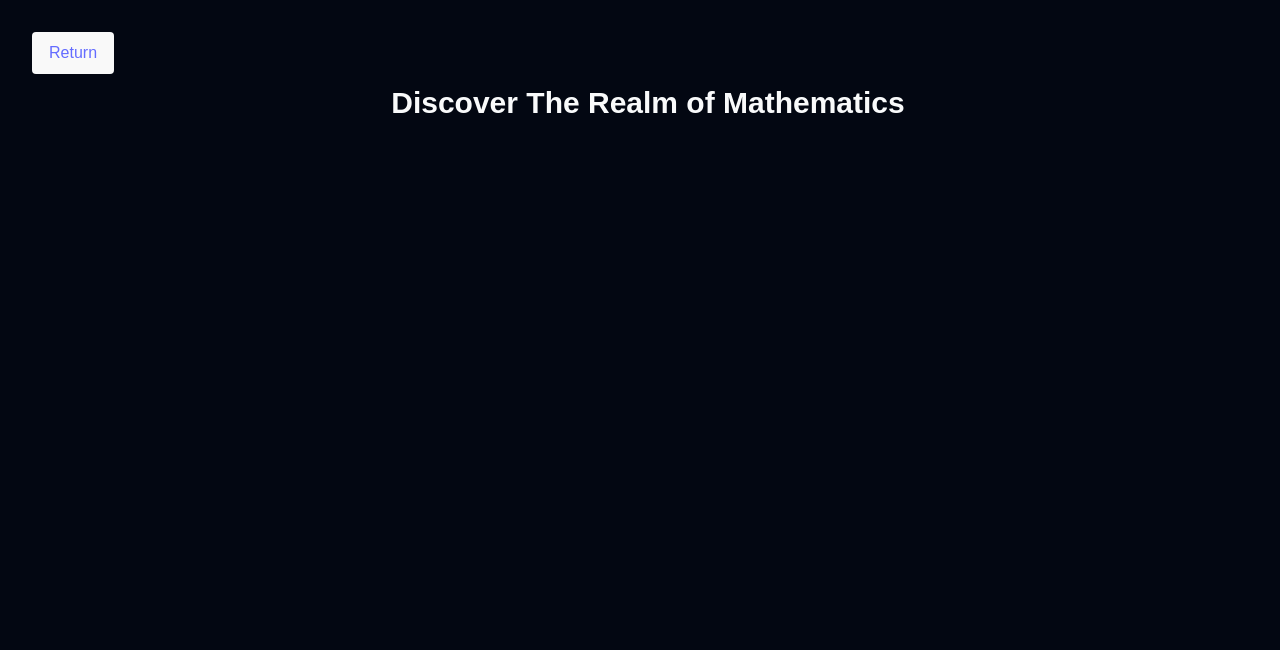
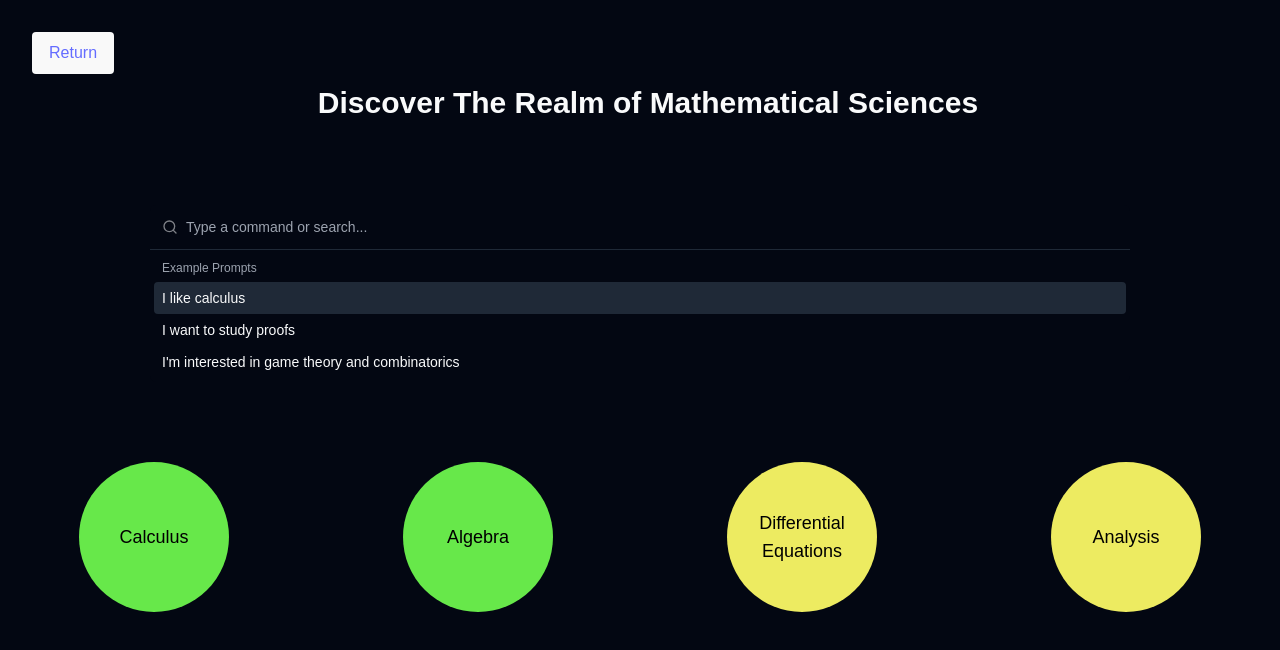
Before and after one commit to 49M/Pathway_App, a Next.js app in the folder Pathway-Next/pathway-next/: page /mathpath in a window 1280 px wide. Shown: the top 650 px of the page. Built offline with nearby package versions, Linux system fonts and the light colour scheme.

Commit message:
Created template for Math and Life Science front page with bubbles

```diff
--- a/Pathway-Next/pathway-next/app/cspath/page.tsx
+++ b/Pathway-Next/pathway-next/app/cspath/page.tsx
@@ -23,10 +23,10 @@ const CSPath = (props: Props) => {
   useEffect(() => {
     const bubblesData = [
       { size: 150, label: "Algorithms", color: "#67e84a" },
-      { size: 150, label: "Data Structures", color: "#67e84a"},
-      { size: 150, label: "AI", color: "#edeb61"},
-      { size: 150, label: "Machine Learning", color: "#edeb61" },
-      { size: 150, label: "Databases", color: "#fa3e3e" }
+      { size: 150, label: "AI", color: "#67e84a"},
+      { size: 150, label: "Databases", color: "#edeb61"},
+      { size: 150, label: "Data Structures", color: "#edeb61" },
+      { size: 150, label: "Machine Learning", color: "#fa3e3e" }
     ];
 
     setBubbles(bubblesData);
--- a/Pathway-Next/pathway-next/app/lspath/page.tsx
+++ b/Pathway-Next/pathway-next/app/lspath/page.tsx
@@ -1,11 +1,66 @@
-import React from 'react'
-import Header from '../../components/Header';
+"use client";
+
+import React, { useEffect, useState } from "react";
+import Header from "@/components/Header";
+import CategoryBubble from "../../components/CategoryBubble";
+import {
+  Command,
+  CommandDialog,
+  CommandEmpty,
+  CommandGroup,
+  CommandInput,
+  CommandItem,
+  CommandList,
+  CommandSeparator,
+  CommandShortcut,
+} from "@/components/ui/command"
 
 interface Props {}
 
 const LSPath = (props: Props) => {
+  const [bubbles, setBubbles] = useState<any[]>([]);
+
+  useEffect(() => {
+      const bubblesData = [
+        { size: 150, label: "Anthropology", color: "#67e84a" },
+        { size: 150, label: "Biology", color: "#67e84a"},
+        { size: 150, label: "Chemistry", color: "#edeb61"}
+        // { size: 150, label: "Ecology & E", color: "#edeb61" },
+        // { size: 150, label: "Databases", color: "#fa3e3e" }
+      ];
+
+      setBubbles(bubblesData);
+    }, []);
+
+
   return (
-    <Header title="Discover The Realm of Life Sciences" />
+    <div className="relative w-full h-screen justify-center">
+      <Header title="Discover The Realm of Life Sciences" />
+      <div>
+        <Command className="max-w-[calc(100vw-300px)] mx-auto w-full">
+          <CommandInput placeholder="Type a command or search..." />
+          <CommandList>
+            <CommandEmpty>No results found.</CommandEmpty>
+            <CommandGroup heading="Example Prompts">
+              <CommandItem>I will pursue a career in Chemistry</CommandItem>
+              <CommandItem>I like Physiology</CommandItem>
+              <CommandItem>Archaeology is really interesting</CommandItem>
+            </CommandGroup>
+          </CommandList>
+        </Command>
+        <div className="grid grid-cols-3 gap-4 mt-20 mx-auto justify-items-center">
+          {bubbles.map((bubble, index) => (
+            <CategoryBubble
+              key={index}
+              size={bubble.size}
+              label={bubble.label}
+              color={bubble.color}
+            />
+          ))}
+
+      </div>
+      </div>
+    </div>
   )
 }
 
--- a/Pathway-Next/pathway-next/app/mathpath/page.tsx
+++ b/Pathway-Next/pathway-next/app/mathpath/page.tsx
@@ -1,11 +1,65 @@
-import React from 'react'
-import Header from '../../components/Header';
+"use client";
+
+import React, { useEffect, useState } from "react";
+import Header from "@/components/Header";
+import CategoryBubble from "../../components/CategoryBubble";
+import {
+  Command,
+  CommandDialog,
+  CommandEmpty,
+  CommandGroup,
+  CommandInput,
+  CommandItem,
+  CommandList,
+  CommandSeparator,
+  CommandShortcut,
+} from "@/components/ui/command"
 
 interface Props {}
 
 const MathPath = (props: Props) => {
+  const [bubbles, setBubbles] = useState<any[]>([]);
+
+  useEffect(() => {
+      const bubblesData = [
+        { size: 150, label: "Calculus", color: "#67e84a" },
+        { size: 150, label: "Algebra", color: "#67e84a"},
+        { size: 150, label: "Differential Equations", color: "#edeb61"},
+        { size: 150, label: "Analysis", color: "#edeb61" },
+        // { size: 150, label: "Further Studies", color: "#fa3e3e" }
+      ];
+
+      setBubbles(bubblesData);
+    }, []);
+
+
   return (
-    <Header title="Discover The Realm of Mathematics" />
+    <div className="relative w-full h-screen justify-center">
+      <Header title="Discover The Realm of Mathematical Sciences" />
+      <div>
+        <Command className="max-w-[calc(100vw-300px)] mx-auto w-full">
+          <CommandInput placeholder="Type a command or search..." />
+          <CommandList>
+            <CommandEmpty>No results found.</CommandEmpty>
+            <CommandGroup heading="Example Prompts">
+              <CommandItem>I like calculus</CommandItem>
+              <CommandItem>I want to study proofs</CommandItem>
+              <CommandItem>I'm interested in game theory and combinatorics</CommandItem>
+            </CommandGroup>
+          </CommandList>
+        </Command>
+        <div className="grid grid-cols-4 gap-4 mt-20 mx-auto justify-items-center">
+          {bubbles.map((bubble, index) => (
+            <CategoryBubble
+              key={index}
+              size={bubble.size}
+              label={bubble.label}
+              color={bubble.color}
+            />
+          ))}
+      </div>
+      </div>
+    </div>
   )
 }
 
--- a/Pathway-Next/pathway-next/components/CategoryBubble.tsx
+++ b/Pathway-Next/pathway-next/components/CategoryBubble.tsx
@@ -9,7 +9,7 @@ interface CategoryBubbleProps {
 const CategoryBubble: React.FC<CategoryBubbleProps> = ({ size, label, color }) => {
   return (
     <div
-      className="flex items-center justify-center rounded-full text-lg text-black"
+      className="flex items-center justify-center rounded-full text-lg text-black text-center break-words"
       style={{ width: size, height: size, backgroundColor: color }}
     >
       {label}
--- a/Pathway-Next/pathway-next/package.json
+++ b/Pathway-Next/pathway-next/package.json
@@ -21,7 +21,7 @@
   "devDependencies": {
     "@eslint/eslintrc": "^3",
     "@types/node": "^20",
-    "@types/react": "^19",
+    "@types/react": "^19.0.8",
     "@types/react-dom": "^19",
     "eslint": "^9",
     "eslint-config-next": "15.1.7",
--- a/package.json
+++ b/package.json
@@ -1,7 +1,10 @@
 {
   "dependencies": {
+    "@radix-ui/react-dialog": "^1.1.6",
+    "@radix-ui/react-select": "^2.1.6",
     "class-variance-authority": "^0.7.1",
     "clsx": "^2.1.1",
+    "cmdk": "^1.0.4",
     "lucide-react": "^0.475.0",
     "tailwind-merge": "^3.0.1",
     "tailwindcss-animate": "^1.0.7"
```
Also changed, not shown: 2 other files (tests, documents, lock files or other folders).
